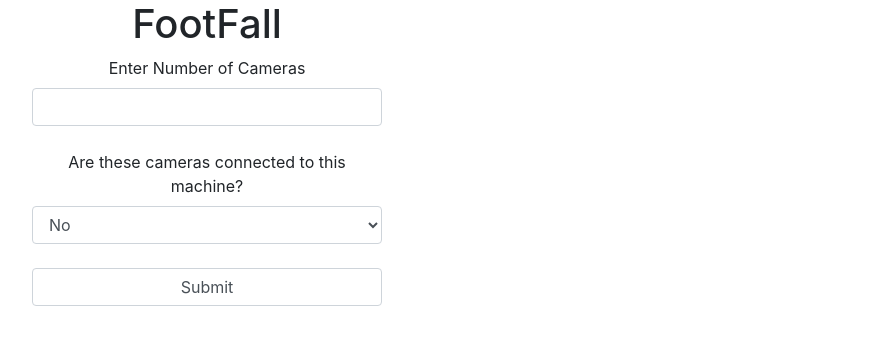
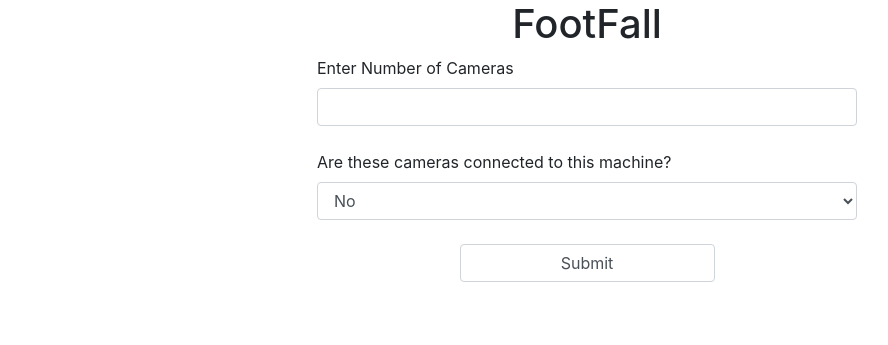
Before and after one commit to ADI10HERO/FootFall, a Flask app: page / in a window 1280 px wide. Shown: the top 345 px of the page, without its empty margins (53-941 px from the left). Run offline with Flask 2, Linux system fonts and the light colour scheme; some libraries are stand-ins or nearby versions.

Commit message:
UI fixes
Signed-off-by: Aditya Srivastava <adityasrivastava301199@gmail.com>

```diff
--- a/detection.py
+++ b/detection.py
@@ -2,6 +2,8 @@ import numpy as np
 import tensorflow as tf
 import cv2
 import time
+
+from utils.misc import pre_reid_process
 
 
 MODEL_PATH = "detector/frozen_inference_graph.pb"
@@ -83,10 +85,10 @@ def detect(img, threshold=0.63):
 
         count_ppl += 1
         box = boxes[i]
-        detections.append(pre_reid_process(box, frame))
+        # detections.append(pre_reid_process(box, frame))
         cv2.rectangle(img,(box[1],box[0]),(box[3],box[2]),(255,0,0),2)
 
     img = cv2.putText(img, 'Count :'+str(count_ppl), (30, 30), cv2.FONT_HERSHEY_SIMPLEX,
             1, (0, 0, 255), 2, cv2.LINE_AA)
 
-    return img, count_ppl, detectionss
+    return img, count_ppl, detections
--- a/templates/index.html
+++ b/templates/index.html
@@ -14,21 +14,21 @@
 <body>
     <div class="container">
         <div class="row text-center">
-            <div class="col-md-4">
-                <h1 style="font: xx-large">FootFall</h1>
+            <div class="col">
+                <h1>FootFall</h1>
             </div>
         </div>
 
          <form action="/basic" method="post">
-            <div class="row text-center">
-                <div class="col-md-4">
+            <div class="row justify-content-center">
+                <div class="col-lg-6">
                     <label for="num_cams">Enter Number of Cameras</label>
                     <input type="number" class="form-control" name="num_cams" id="num_cams">
                 </div>
             </div>
             <br>
-            <div class="row text-center">
-                <div class="col-md-4">
+            <div class="row justify-content-center">
+                <div class="col-lg-6">
                     <label for="ques">Are these cameras connected to this machine?</label>
                     <select class="form-control" name="ques" id="ques">
                         <option value="yes">Yes</option>
@@ -37,8 +37,8 @@
                 </div>
             </div>
             <br>
-            <div class="row text-center">
-                <div class="col-md-4">
+            <div class="row justify-content-center">
+                <div class="col-lg-3 col-lg-offset-4">
                     <input class="form-control" type="submit" value="Submit">
                 </div>
             </div>
```
Also changed, not shown: templates/get_cam_info.html (+19 -11 lines).
